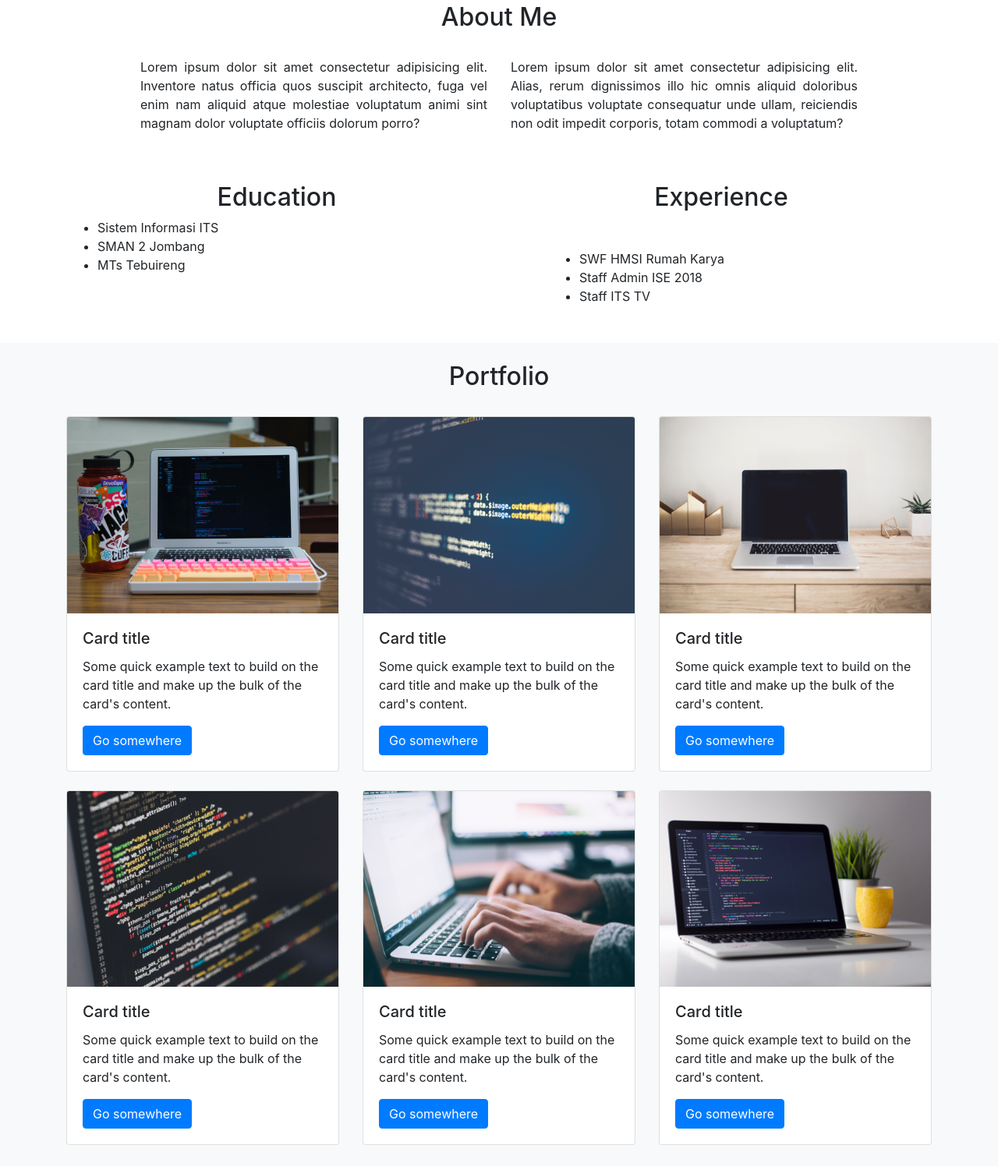
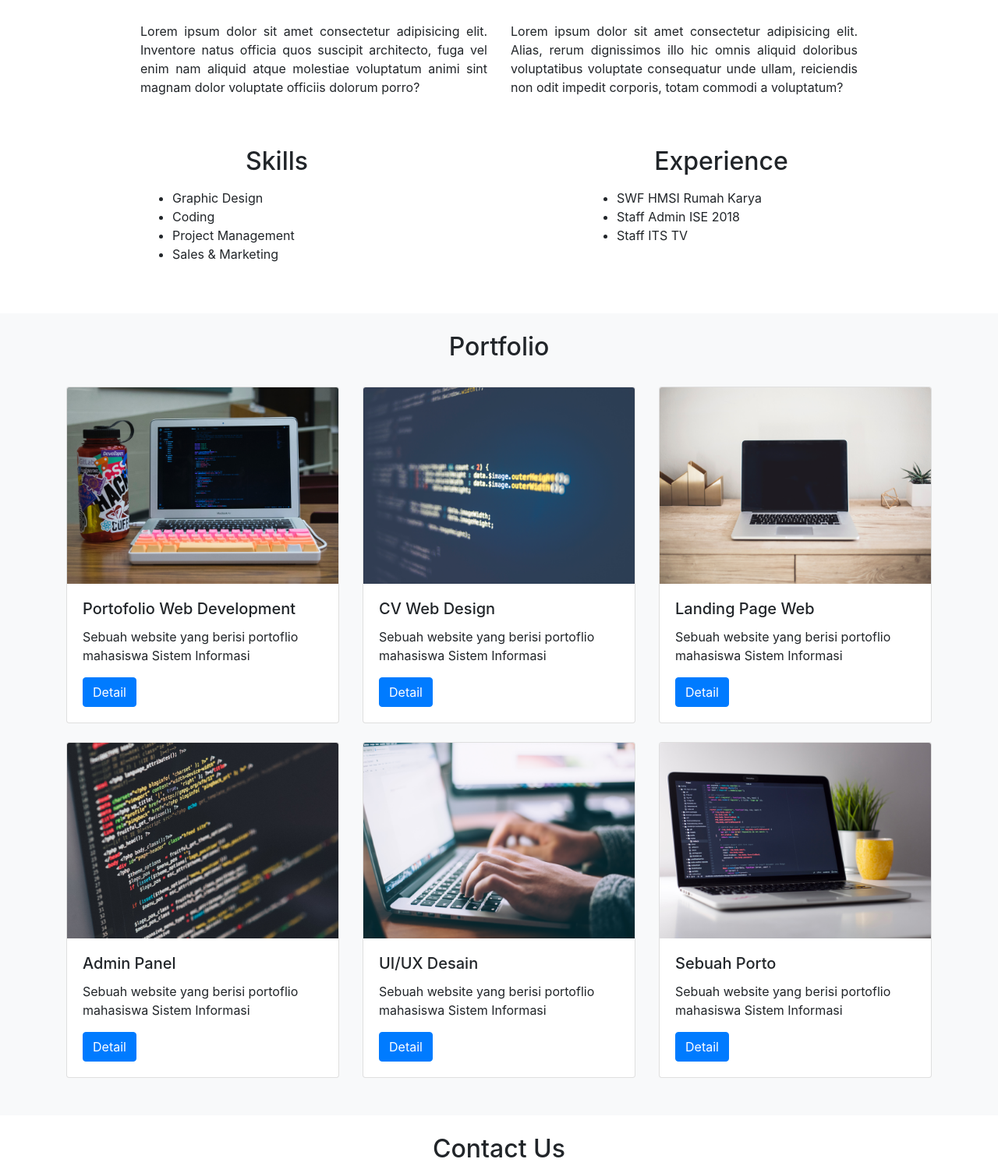
Before and after one commit to DPP-2020/praktikum-2-membuat-cv-part-2-laroybafi, a plain HTML site: page index.html in a window 1280 px wide. Shown: the part 526-2022 px from the top of the page at 78% size. Drawn offline with nearby package versions, Linux system fonts and the light colour scheme.

Commit message:
05211740000034#1

```diff
--- a/index.html
+++ b/index.html
@@ -39,7 +39,7 @@
         <div class="container text-center">
             <img src="img/profile.jpg" alt="profile" width="200" class="rounded-circle img-thumbnail">
             <h1 class="display-4">Laroybafi Ahmad</h1>
-            <p class="lead">Programmer | Data Analyst | UI/UX Designer</p>
+            <p class="d-lg-block d-xl-none">Programmer | Data Analyst | UI/UX Designer</p>
         </div>
     </div>
 
@@ -65,22 +65,23 @@
         </div>
     </section>
 
-    <section id="education" class="education">
+    <section id="skill" class="skill">
         <div class="container">
-            <div class="row">
+            <div class="row mb-5">
                 <div class="col-md-6">
-                    <h2 class="text-center">Education</h2>
-                    <div class="mp-5">
+                    <h2 class="text-center">Skills</h2>
+                    <div class="pt-2 pl-5 ml-5">
                         <ul>
-                            <li>Sistem Informasi ITS</li>
-                            <li>SMAN 2 Jombang</li>
-                            <li>MTs Tebuireng</li>
+                            <li>Graphic Design</li>
+                            <li>Coding</li>
+                            <li>Project Management</li>
+                            <li>Sales & Marketing</li>
                         </ul>
                     </div>
                 </div>
                 <div class="col-md-6">
                     <h2 class="text-center ">Experience</h2>
-                    <div class="m-5">
+                    <div class="pt-2 pl-5 ml-5">
                         <ul>
                             <li>SWF HMSI Rumah Karya</li>
                             <li>Staff Admin ISE 2018</li>
@@ -104,10 +105,9 @@
                     <div class="card">
                         <img src="img/portfolio/1.png" class="card-img-top" alt="...">
                         <div class="card-body">
-                            <h5 class="card-title">Card title</h5>
-                            <p class="card-text">Some quick example text to build on the card title and make up the bulk
-                                of the card's content.</p>
-                            <a href="#" class="btn btn-primary">Go somewhere</a>
+                            <h5 class="card-title">Portofolio Web Development</h5>
+                            <p class="card-text">Sebuah website yang berisi portoflio mahasiswa Sistem Informasi</p>
+                            <a href="#" class="btn btn-primary">Detail</a>
                         </div>
                     </div>
                 </div>
@@ -115,10 +115,9 @@
                     <div class="card">
                         <img src="img/portfolio/2.png" class="card-img-top" alt="...">
                         <div class="card-body">
-                            <h5 class="card-title">Card title</h5>
-                            <p class="card-text">Some quick example text to build on the card title and make up the bulk
-                                of the card's content.</p>
-                            <a href="#" class="btn btn-primary">Go somewhere</a>
+                            <h5 class="card-title">CV Web Design</h5>
+                            <p class="card-text">Sebuah website yang berisi portoflio mahasiswa Sistem Informasi</p>
+                            <a href="#" class="btn btn-primary">Detail</a>
                         </div>
                     </div>
                 </div>
@@ -126,10 +125,9 @@
                     <div class="card">
                         <img src="img/portfolio/3.png" class="card-img-top" alt="...">
                         <div class="card-body">
-                            <h5 class="card-title">Card title</h5>
-                            <p class="card-text">Some quick example text to build on the card title and make up the bulk
-                                of the card's content.</p>
-                            <a href="#" class="btn btn-primary">Go somewhere</a>
+                            <h5 class="card-title">Landing Page Web</h5>
+                            <p class="card-text">Sebuah website yang berisi portoflio mahasiswa Sistem Informasi</p>
+                            <a href="#" class="btn btn-primary">Detail</a>
                         </div>
                     </div>
                 </div>
@@ -139,10 +137,9 @@
                     <div class="card">
                         <img src="img/portfolio/4.png" class="card-img-top" alt="...">
                         <div class="card-body">
-                            <h5 class="card-title">Card title</h5>
-                            <p class="card-text">Some quick example text to build on the card title and make up the bulk
-                                of the card's content.</p>
-                            <a href="#" class="btn btn-primary">Go somewhere</a>
+                            <h5 class="card-title">Admin Panel</h5>
+                            <p class="card-text">Sebuah website yang berisi portoflio mahasiswa Sistem Informasi</p>
+                            <a href="#" class="btn btn-primary">Detail</a>
                         </div>
                     </div>
                 </div>
@@ -150,10 +147,9 @@
                     <div class="card">
                         <img src="img/portfolio/5.png" class="card-img-top" alt="...">
                         <div class="card-body">
-                            <h5 class="card-title">Card title</h5>
-                            <p class="card-text">Some quick example text to build on the card title and make up the bulk
-                                of the card's content.</p>
-                            <a href="#" class="btn btn-primary">Go somewhere</a>
+                            <h5 class="card-title">UI/UX Desain</h5>
+                            <p class="card-text">Sebuah website yang berisi portoflio mahasiswa Sistem Informasi</p>
+                            <a href="#" class="btn btn-primary">Detail</a>
                         </div>
                     </div>
                 </div>
@@ -161,10 +157,9 @@
                     <div class="card">
                         <img src="img/portfolio/6.png" class="card-img-top" alt="...">
                         <div class="card-body">
-                            <h5 class="card-title">Card title</h5>
-                            <p class="card-text">Some quick example text to build on the card title and make up the bulk
-                                of the card's content.</p>
-                            <a href="#" class="btn btn-primary">Go somewhere</a>
+                            <h5 class="card-title">Sebuah Porto</h5>
+                            <p class="card-text">Sebuah website yang berisi portoflio mahasiswa Sistem Informasi</p>
+                            <a href="#" class="btn btn-primary">Detail</a>
                         </div>
                     </div>
                 </div>
```
Lines whose indentation alone changed are shown as unchanged.
